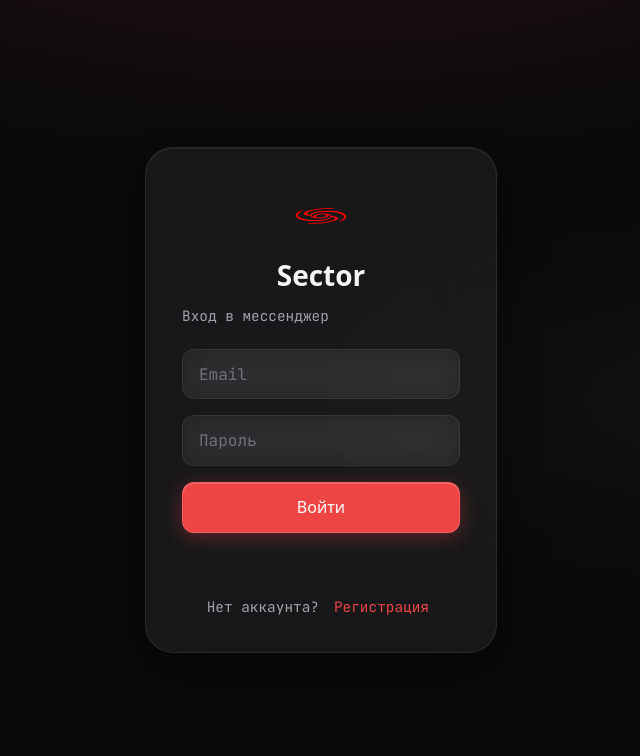
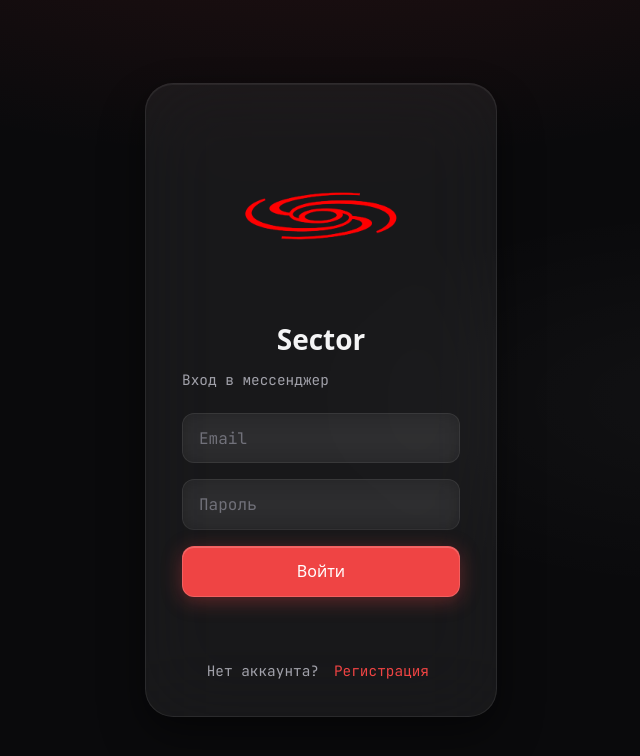
Before and after one commit to KellerDeveloper/SectorGram, a React (Vite) app in the folder sector-web/: page /login in a window 1280 px wide. Shown: the top 756 px of the page, without its empty margins (319-959 px from the left). Built offline with nearby package versions, Linux system fonts and the light colour scheme; no server answers; a web font is replaced by a local one.

Commit message:
Update logo height in Auth.module.css for improved visibility

```diff
--- a/sector-web/src/pages/Auth.module.css
+++ b/sector-web/src/pages/Auth.module.css
@@ -30,7 +30,7 @@
 }
 
 .logo {
-  height: 4rem;
+  height: 12rem;
   width: auto;
   display: block;
 }
```
